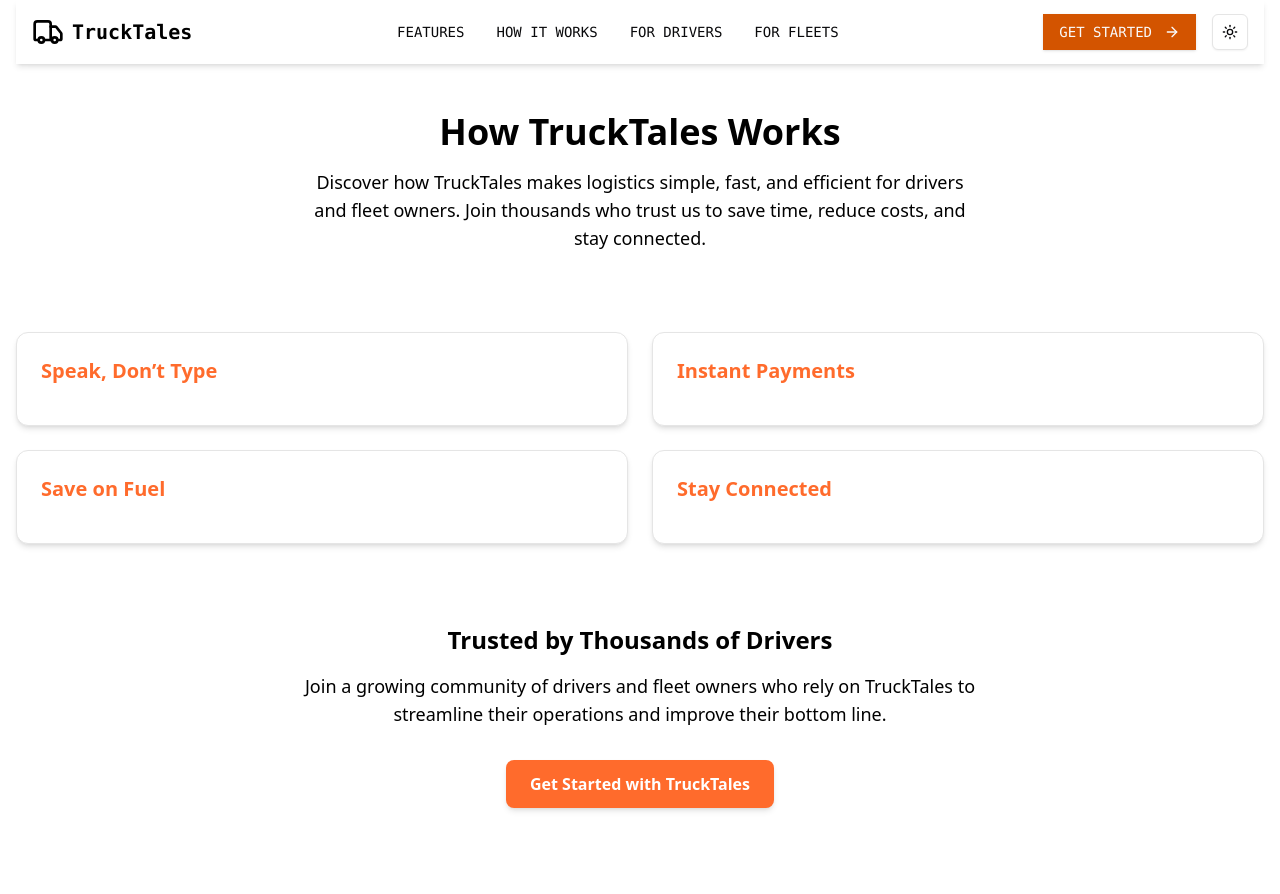
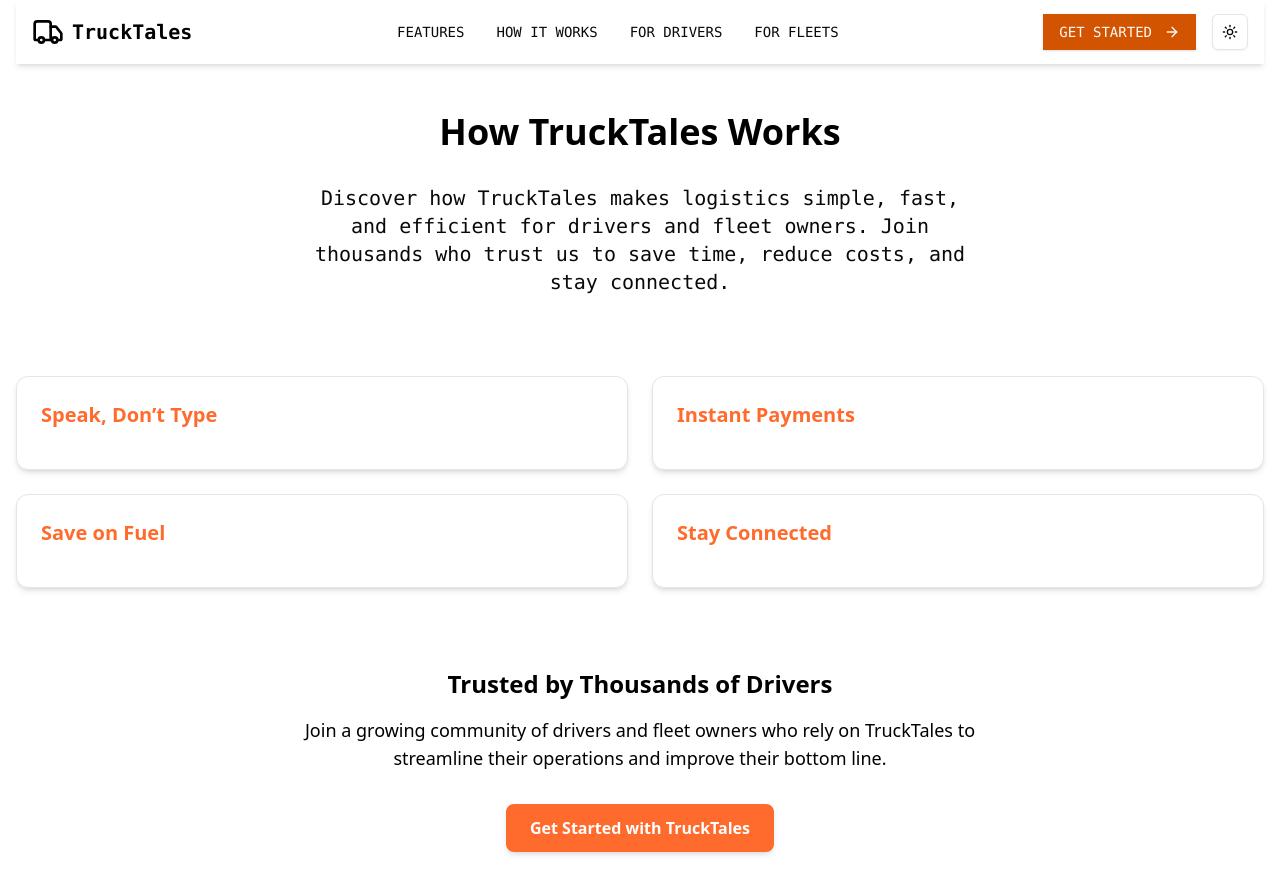
Before and after one commit to heyy-kartik/Trucktales, a Next.js app: page /how-it-works in a window 1280 px wide. Shown: the top 894 px of the page. Before the commit the page ends 856 px from the top, so only its background shows below. Built offline with nearby package versions, Linux system fonts and the light colour scheme.

Commit message:
fordrivers

```diff
--- a/app/for-drivers/page.tsx
+++ b/app/for-drivers/page.tsx
@@ -1,6 +1,8 @@
+"use client";
+
 import React, { useState } from 'react';
 import { Mic, Globe, Bell, MapPin, Navigation, Users, FileCheck, UserPlus } from 'lucide-react';
-
+import { NavigationBar } from "@/components/NavigationBar";
 const DriversSection = () => {
   const [hoveredCard, setHoveredCard] = useState(null);
 
@@ -105,6 +107,7 @@ const DriversSection = () => {
 
   return (
     <div className="min-h-screen bg-gradient-to-br from-slate-50 via-white to-slate-100">
+        <NavigationBar />
       {/* Hero Section */}
       <div className="relative overflow-hidden bg-gradient-to-r from-orange-600 to-red-600 text-white">
         <div className="absolute inset-0 bg-black opacity-10"></div>
--- a/app/how-it-works/page.tsx
+++ b/app/how-it-works/page.tsx
@@ -62,7 +62,7 @@ export default function HowItWorksPage(): JSX.Element {
           <h1 className="text-4xl font-bold text-black mb-4">
             How TruckTales Works
           </h1>
-          <p className="text-black text-lg max-w-2xl mx-auto">
+          <p className="mx-auto mt-8 max-w-2xl text-xl text-foreground font-mono">
             Discover how TruckTales makes logistics simple, fast, and efficient for drivers and fleet owners. Join thousands who trust us to save time, reduce costs, and stay connected.
           </p>
         </section>
--- a/components/myna-hero.tsx
+++ b/components/myna-hero.tsx
@@ -20,7 +20,7 @@ import { ModeToggle } from "@/components/mode-toggle";
 const navigationItems = [
   { title: "FEATURES", href: "#features" },
   { title: "HOW IT WORKS", href: "/how-it-works" },
-  { title: "FOR DRIVERS", href: "/for-drivers" },
+  { title: "FOR DRIVERS", href: "/for-drivers"},
   { title: "FOR FLEETS", href: "#" },
 ];
 
```
